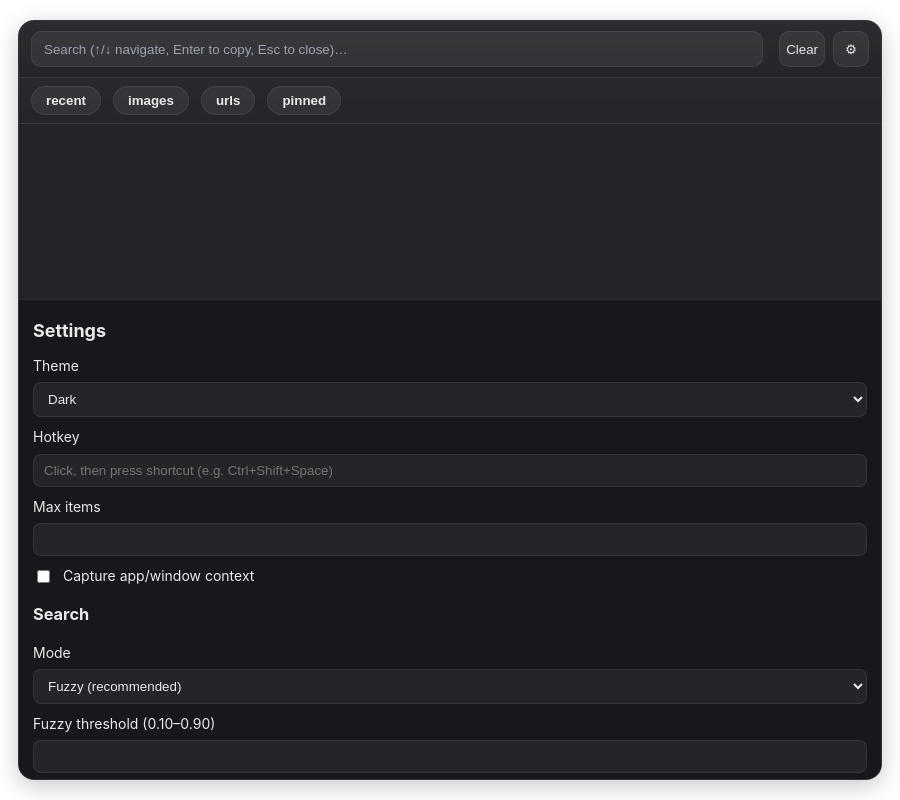
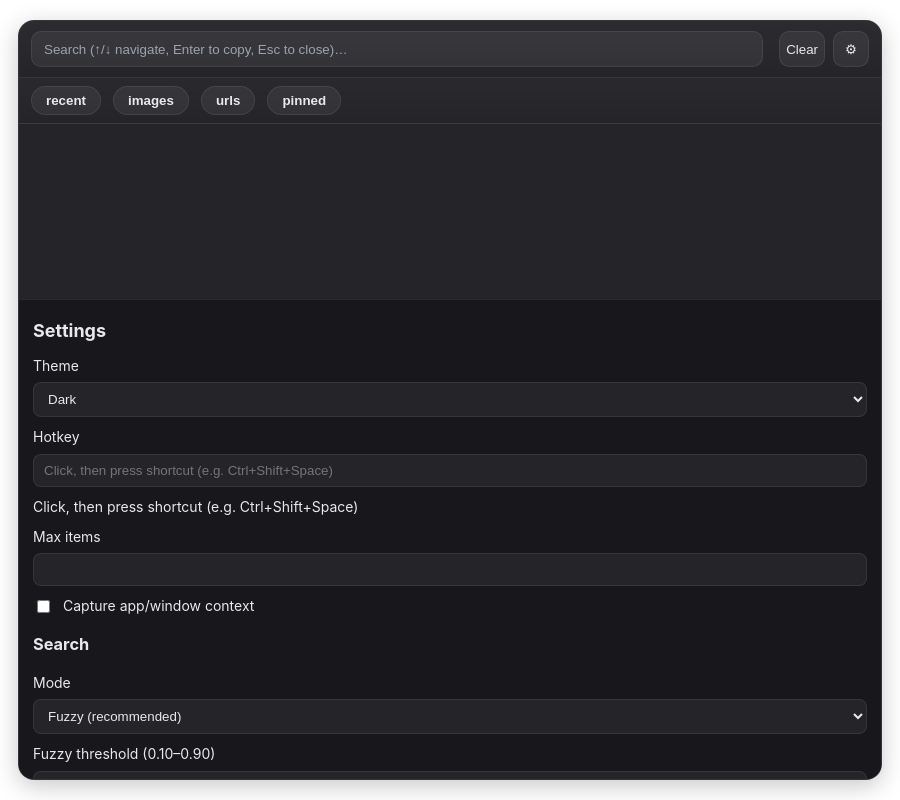
Before and after one commit to zawuoff/clipboard_manager, an Electron app: page clip-overlay/overlay.html in a window 900 px wide. Both pictures are taken after a click on the button "Settings". Drawn offline with Linux system fonts and the light colour scheme; no server answers.

Commit message:
added the tip on how to change the hotkey

```diff
--- a/clip-overlay/overlay.html
+++ b/clip-overlay/overlay.html
@@ -60,6 +60,7 @@
           inputmode="none"
         />
       </label>
+      <div>Click, then press shortcut (e.g. Ctrl+Shift+Space)</div>
 
       <label class="stack">
         <span>Max items</span>
--- a/clip-overlay/package.json
+++ b/clip-overlay/package.json
@@ -1,5 +1,5 @@
 {
-  "name": "snippetstash",
+  "name": "ctrlc",
   "version": "0.1.1",
   "main": "main.js",
   "scripts": {
@@ -32,6 +32,7 @@
       "target": [
         "nsis"
       ],
+       "icon": "build/CtrlC-icon-v2.ico",
       "artifactName": "${productName}-Setup-${version}.${ext}"
     },
     "nsis": {
```
Also changed, not shown: build/icons/CtrlC-icon-v2.ico (added), build/icons/icon.ico (deleted).
